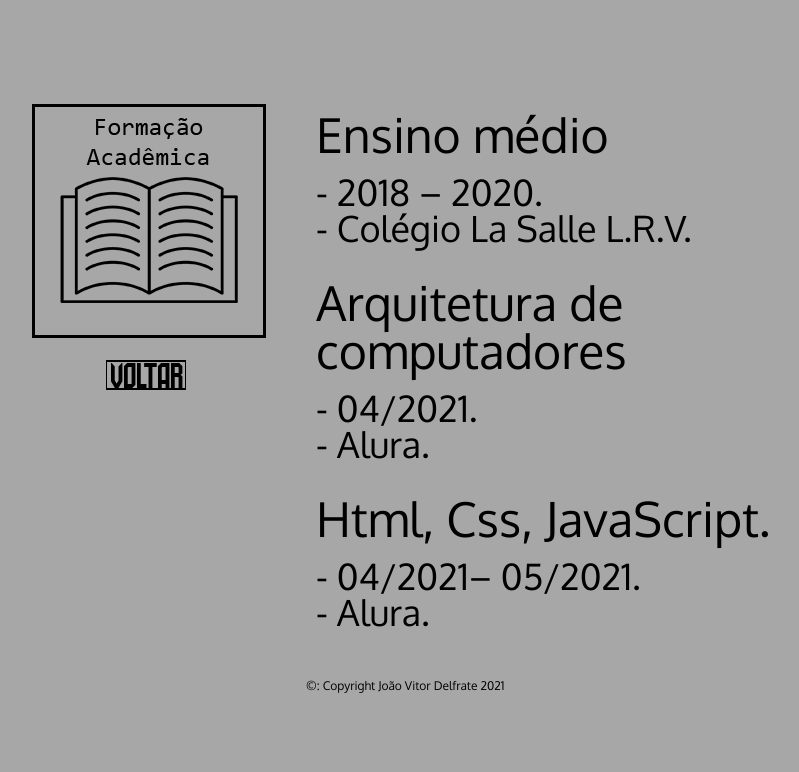
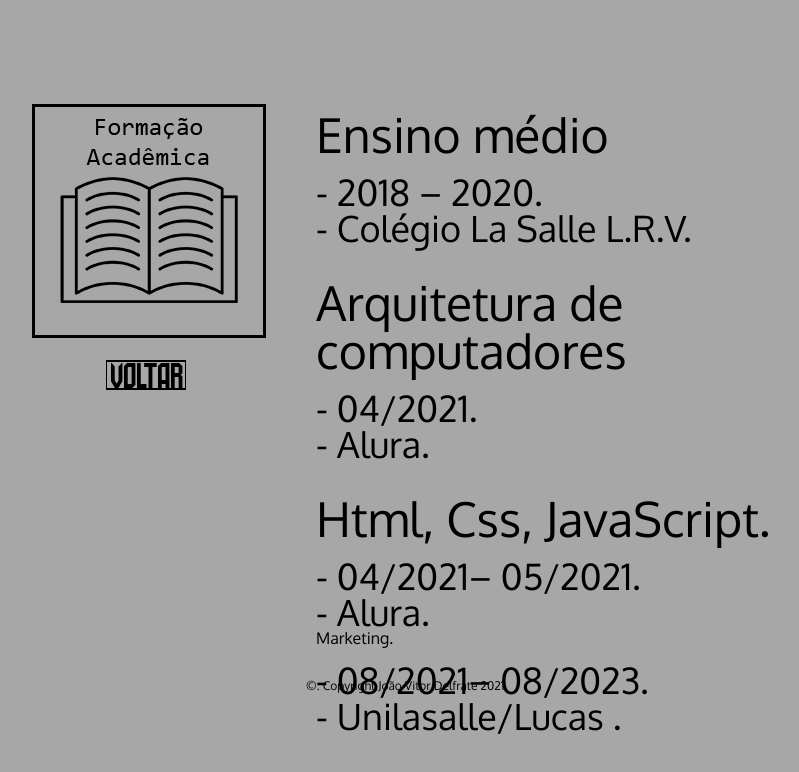
Before and after one commit to Lillpooh/PortflioInteirativo.github.io, a plain HTML site: page formaçao.html in a window 1280 px wide. Shown: the whole page, without its empty margins (234-1033 px from the left). Drawn offline with Linux system fonts and the light colour scheme.

Commit message:
Update formaçao.html

```diff
--- a/formaçao.html
+++ b/formaçao.html
@@ -25,6 +25,9 @@
             <h4>Html, Css, JavaScript.</h4></br>
             <p>- 04/2021– 05/2021.</p>
             <p>- Alura.</p>
+            <h5>Marketing.</h5></br>
+            <p>- 08/2021– 08/2023.</p>
+            <p>- Unilasalle/Lucas .</p>
         </main>
         <div class="voltar">
             <a href="index.html"><img src="voltar.png"  alt="botão voltar"></a>
```
